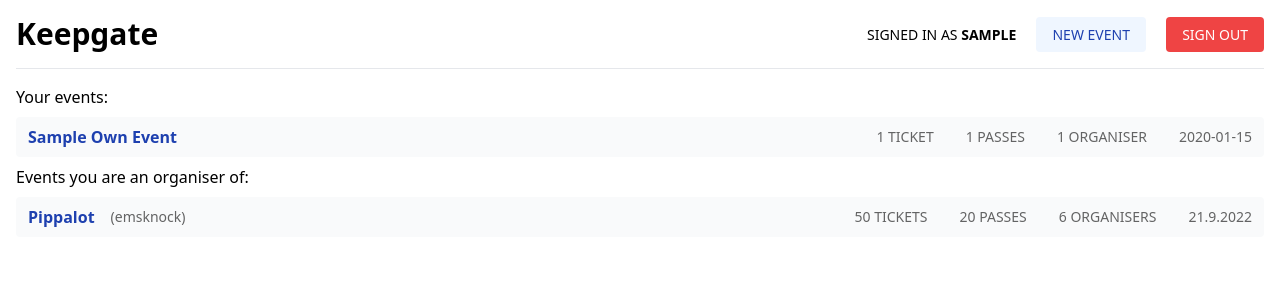
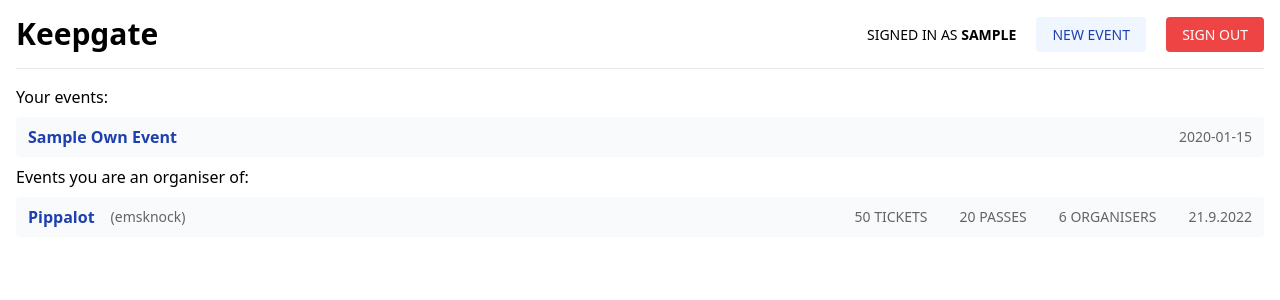
Before and after one commit to emsknock/keepgate, a Flask app: template templates/index_logged_in.html in a window 1280 px wide. Shown: the top 300 px of the page. Run offline with Flask 2, Linux system fonts and the light colour scheme; the template is opened without the code that fills it: most values are stand-ins (such as "Sample title", 1, 10 or a date in 2020); some libraries are stand-ins or nearby versions.

Commit message:
Remove clutter

```diff
--- a/templates/index_logged_in.html
+++ b/templates/index_logged_in.html
@@ -28,15 +28,6 @@
                 <li class="flex space-x-8 items-center bg-gray-50 px-3 py-2 rounded">
                     <a href="/event/{{ id }}/tickets" class="text-blue-800 font-bold capitalize flex-grow">{{ title }}</a>
                     <span class="text-sm uppercase opacity-60">
-                        {% if ticket_count == 1 %} 1 ticket {% else %} {{ ticket_count }} tickets {% endif %}
-                    </span>
-                    <span class="text-sm uppercase opacity-60">
-                        {% if pass_count == 1 %} 1 passes {% else %} {{ pass_count }} passes {% endif %}
-                    </span>
-                    <span class="text-sm uppercase opacity-60">
-                        {% if organiser_count == 1 %} 1 organiser {% else %} {{ organiser_count }} organisers {% endif %}
-                    </span>
-                    <span class="text-sm uppercase opacity-60">
                         {% if date %} {{ date.strftime("%Y-%m-%d") }} {% else %} No date {% endif %}
                     </span>
                 </li>
```
